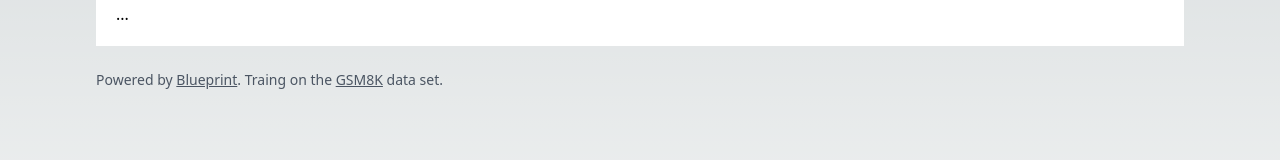
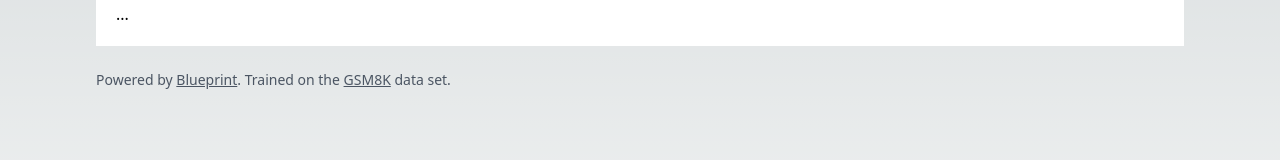
Before and after one commit to relph/flanq-a, a Next.js app: page / in a window 1280 px wide. Shown: the part 226-386 px from the top of the page. Built offline with nearby package versions, Linux system fonts and the light colour scheme.

Commit message:
fix spelling error

```diff
--- a/pages/index.js
+++ b/pages/index.js
@@ -65,7 +65,7 @@ export default function Home() {
             >
               Blueprint
             </a>
-            . Traing on the{" "}
+            . Trained on the{" "}
             <a
               href="https://huggingface.co/datasets/gsm8k"
               target="_blank"
```
